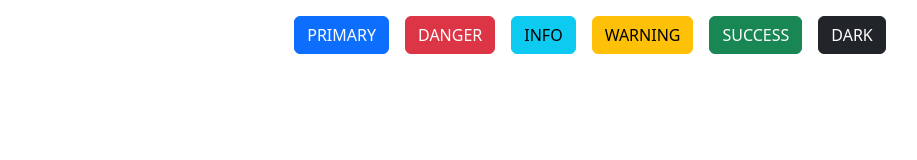
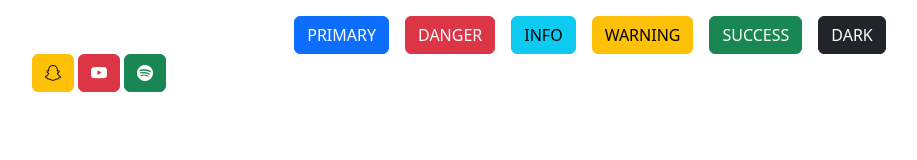
Before and after one commit to julia-daniluski/BOOSTRAP, a plain HTML site: page ex3_botoes/ex3.html in a window 1280 px wide. Shown: the whole page, without its empty margins (50-967 px from the left). Drawn offline with nearby package versions, Linux system fonts and the light colour scheme.

Commit message:
Update ex3.html

```diff
--- a/ex3_botoes/ex3.html
+++ b/ex3_botoes/ex3.html
@@ -22,6 +22,12 @@
         <button class="btn btn-dark ms-3">DARK</button>
     </div>
 
+    <div class="container d-flex">
+        <button class="btn btn-warning "><i class="bi bi-snapchat"></i></button>
+        <button class="btn btn-danger ms-1"><i class="bi bi-youtube"></i></i></button>
+        <button class="btn btn-success ms-1"><i class="bi bi-spotify"></i></button>
+    </div>
+
 
     <script src="https://cdn.jsdelivr.net/npm/bootstrap@5.3.0/dist/js/bootstrap.bundle.min.js"></script>
 </body>
```
